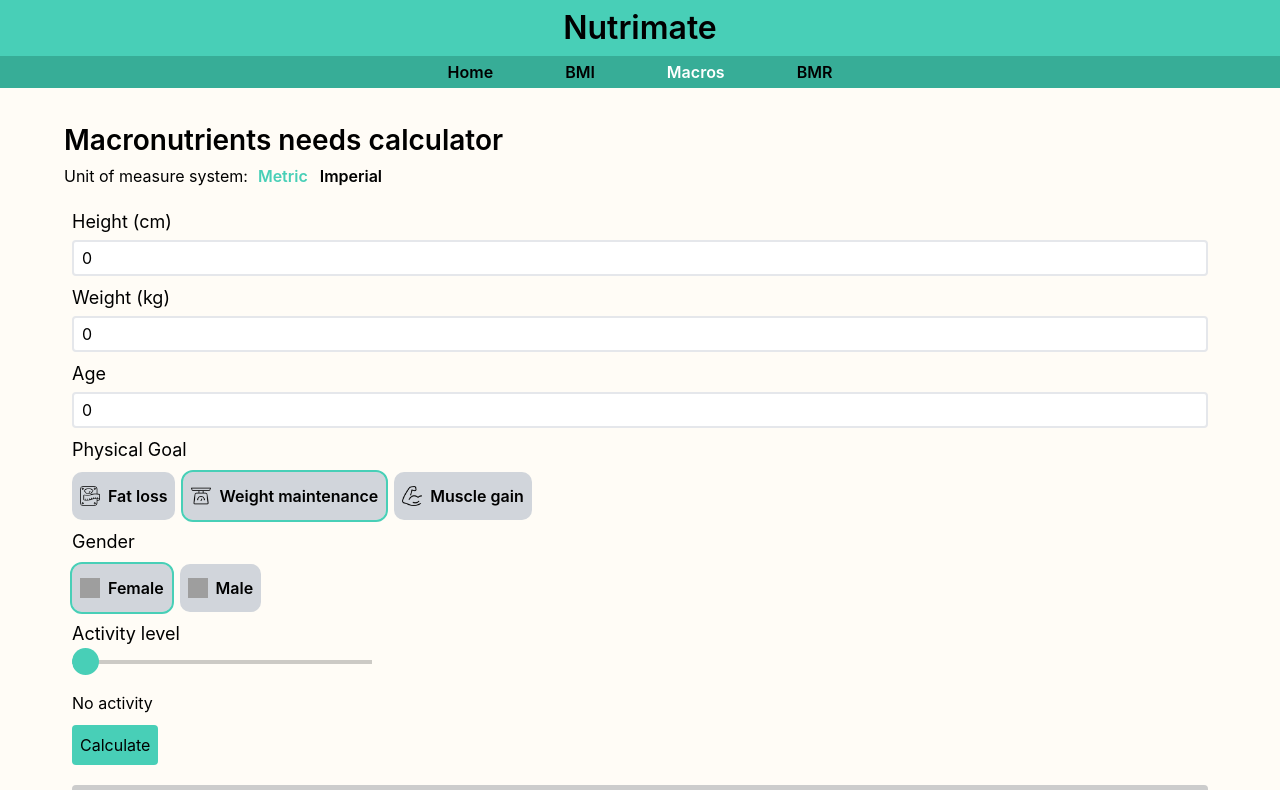
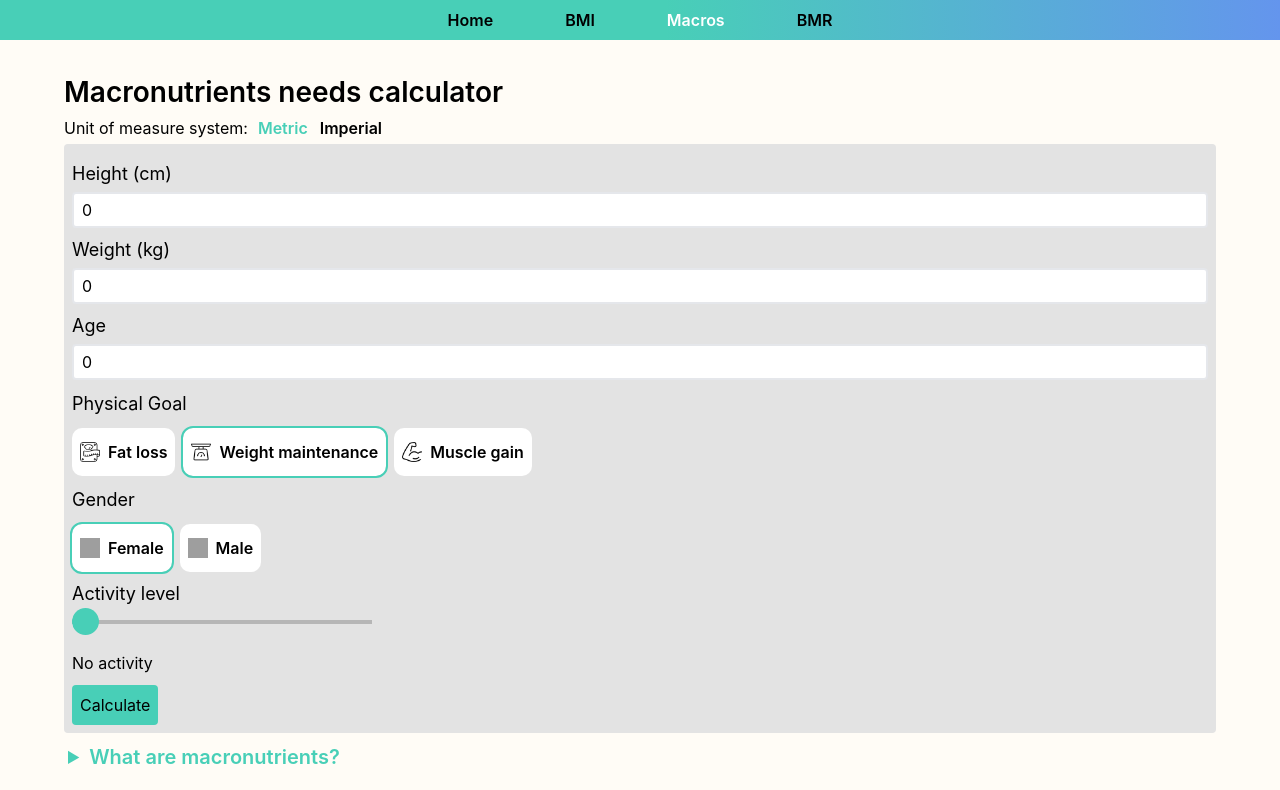
Before and after one commit to Klaymant/nutrimate, a React (Create React App) app: page /macros in a window 1280 px wide. Shown: the top 790 px of the page. Built offline with nearby package versions, Linux system fonts and the light colour scheme; grey boxes are pictures that could not be loaded.

Commit message:
Removed site title at the top of the page, made the footer stands to the bottom of the page, some design improvements and refacto

```diff
--- a/src/App.tsx
+++ b/src/App.tsx
@@ -15,12 +15,11 @@ const App = () => {
             <section className="flex justify-center">
               <div className="w-full">
                 <header>
-                  <Link to='/' className="site-title">Nutrimate</Link>
                   <nav id="main" className="font-semibold">
                     <Menu />
                   </nav>
                 </header>
-                <main id="main-content">
+                <main>
                   <Routes>
                     {routes.map((route, index) => <Route key={index} {...route} />)}
                   </Routes>
--- a/src/card-select.css
+++ b/src/card-select.css
@@ -9,7 +9,7 @@
     height: 3rem;
     border-radius: 10px;
     padding: 0.5rem;
-    background-color: #D1D5DB;
+    background-color: white;
   }
 
   .card-select.unselected {
--- a/src/component/CardSelect.tsx
+++ b/src/component/CardSelect.tsx
@@ -9,7 +9,7 @@ const CardContext = createContext<{ value: any, setValue: Dispatch<SetStateActio
 export const CardSelect = <T,>({ children, value, setValue, title = null }: Props<T>) => {
   return (
     <>
-      {title && <h2 className="text-lg">{title}</h2>}
+      {title && <p className="text-lg">{title}</p>}
       <div
         className="flex flex-wrap gap-2 leading-none font-semibold my-2"
       >
--- a/src/component/Footer.tsx
+++ b/src/component/Footer.tsx
@@ -1,7 +1,7 @@
 export const Footer = () => (
   <footer id="footer">
     <div>
-      This website has been made by <address><a href='https://github.com/Klaymant'>Clément Gauthier</a>.</address>
+      <strong>Nutrimate</strong> is a website made by <address><a href='https://github.com/Klaymant'>Clément Gauthier</a>.</address>
     </div>
   </footer>
 );
--- a/src/index.css
+++ b/src/index.css
@@ -11,7 +11,7 @@
     --cream-dark: #e5e2dd;
     --primary: var(--mint-green);
     --secondary: var(--cornflower-blue);
-    --background: #ccc;
+    --background: #e3e3e3;
     --success: #0eb944;
     --error: #e05a42;
     --warning: #f5a623;
@@ -29,6 +29,12 @@
     background: var(--cream);
   }
 
+  #root {
+    min-height: 100vh;
+    display: flex;
+    flex-direction: column;
+  }
+
   code {
     font-family: source-code-pro, Menlo, Monaco, Consolas, 'Courier New',
       monospace;
@@ -43,7 +49,7 @@
   }
 
   header {
-    background-color: var(--primary);
+    background: linear-gradient(90deg, var(--primary) 52%, var(--secondary) 100%);
   }
 
   h1 {
@@ -56,9 +62,10 @@
 
   h2 {
     font-size: 1.5rem;
+    color: var(--primary);
   }
 
-  #main-content {
+  main {
     padding: 1rem;
   }
 
@@ -73,8 +80,7 @@
   nav#main {
     display: flex;
     justify-content: center;
-    background-color: var(--mint-green-dark);
-    padding: 0.25rem;
+    padding: 0.5rem;
     font-weight: var(--semibold);
   }
 
@@ -123,10 +129,8 @@
   }
 
   details {
-    margin-top: 20px;
-    background-color: var(--background);
-    padding: 8px;
-    border-radius: var(--border-radius-simple);
+    margin-top: 5px;
+    padding: 4px;
   }
 
   details h2 {
@@ -137,6 +141,8 @@
   summary {
     font-size: 1.25rem;
     cursor: pointer;
+    color: var(--primary);
+    font-weight: var(--semibold);
   }
 
   details ul {
@@ -156,6 +162,16 @@
     font-weight: var(--semibold);
   }
 
+  form {
+    width: 100%;
+  }
+
+  .form-data {
+    padding: 0.5rem;
+    background-color: var(--background);
+    border-radius: var(--border-radius-simple);
+  }
+
   #home {
     padding: 4px;
   }
@@ -169,7 +185,8 @@
   #footer {
     display: flex;
     justify-content: center;
-    margin-bottom: 1rem;
+    padding: 1rem;
+    margin-top: auto;
   }
 
   .bmr {
@@ -206,7 +223,7 @@
   }
 
   @media (min-width: 768px) {
-    #main-content {
+    main {
       padding: 2rem 4rem;
     }
 
--- a/src/page/Bmi.tsx
+++ b/src/page/Bmi.tsx
@@ -16,10 +16,12 @@ const Bmi = () => {
     <>
       <h1>Body Mass Index calculator</h1>
       <UnitSystemSelector />
-      <form className="m-2" >
-        <Input value={height.value} setValue={height.setValue} type="number">Height ({heightUnitSystemLabel})</Input>
-        <Input value={weight.value} setValue={weight.setValue} type="number">Weight ({weightUnitSystemLabel})</Input>
-        <Button onClick={() => updateBmi(formulaCalculator)}>Calculate</Button>
+      <form>
+        <div className="form-data">
+          <Input value={height.value} setValue={height.setValue} type="number">Height ({heightUnitSystemLabel})</Input>
+          <Input value={weight.value} setValue={weight.setValue} type="number">Weight ({weightUnitSystemLabel})</Input>
+          <Button onClick={() => updateBmi(formulaCalculator)}>Calculate</Button>
+        </div>
         <BmiDetails />
         {bmi.value > 0 && (
           <BmiResult bmi={bmi.value} />
--- a/src/page/Bmr.tsx
+++ b/src/page/Bmr.tsx
@@ -26,6 +26,7 @@ export const Bmr = () => {
       <UnitSystemSelector />
       <div className="bmr">
         <form>
+          <div className="form-data">
             <Input value={height.value} setValue={height.setValue} type="number">Height ({heightUnitSystemLabel})</Input>
             <Input value={weight.value} setValue={weight.setValue} type="number">Weight ({weightUnitSystemLabel})</Input>
             <Input value={age.value} setValue={age.setValue} type="number">Age</Input>
@@ -43,6 +44,7 @@ export const Bmr = () => {
                 ))}
             </CardSelect>
             <Button onClick={() => updateBmr(formulaCalculator)}>Calculate</Button>
+          </div>
           <BmrDetails />
 
           {bmr.value > 0 && (
--- a/src/page/Home.tsx
+++ b/src/page/Home.tsx
@@ -3,7 +3,7 @@ import { ROUTE_PATHS } from "../routes";
 
 export const Home = () => {
   return (
-    <main id="home">
+    <section id="home">
       <h1>Welcome to Nutrimate</h1>
       <p>This website is intended to be a <strong>nutrition toolbox</strong>.</p>
       <p>For now you can:</p>
@@ -21,6 +21,6 @@ export const Home = () => {
           <p>Note that the estimations of nutrients given in this website are not supposed to replace medical advice. If you want to estimate your real needs you should see a nutritionist.</p>
         </small>
       </footer>
-    </main>
+    </section>
   );
 };
--- a/src/page/Macros.tsx
+++ b/src/page/Macros.tsx
@@ -33,7 +33,8 @@ const Macros = () => {
       <h1>Macronutrients needs calculator</h1>
       <UnitSystemSelector />
       <div className="flex flex-start">
-        <form className="m-2 w-full">
+        <form>
+          <div className="form-data">
             <Input value={height.value} setValue={height.setValue} type="number">Height ({heightUnitSystemLabel})</Input>
             <Input value={weight.value} setValue={weight.setValue} type="number">Weight ({weightUnitSystemLabel})</Input>
             <Input value={age.value} setValue={age.setValue} type="number">Age</Input>
@@ -71,6 +72,7 @@ const Macros = () => {
               valueDisplay={(value) => <p>{ACTIVITY_LEVEL_MAPPER[Number(value)].message}</p>}
             />
             <Button onClick={() => updateMacros(formulaCalculator)}>Calculate</Button>
+          </div>
 
           <MacrosDetails />
 
```
Lines whose indentation alone changed are shown as unchanged.
